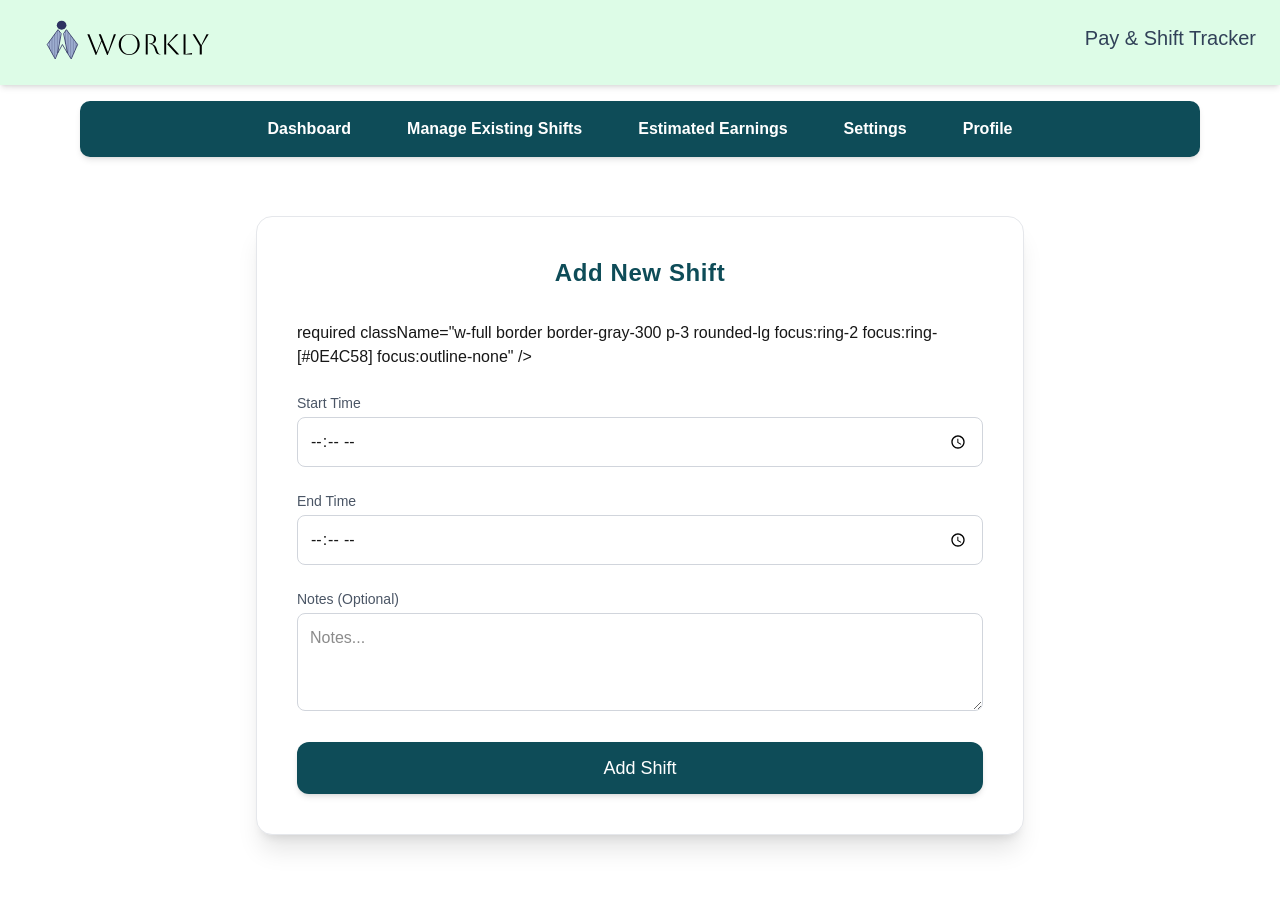
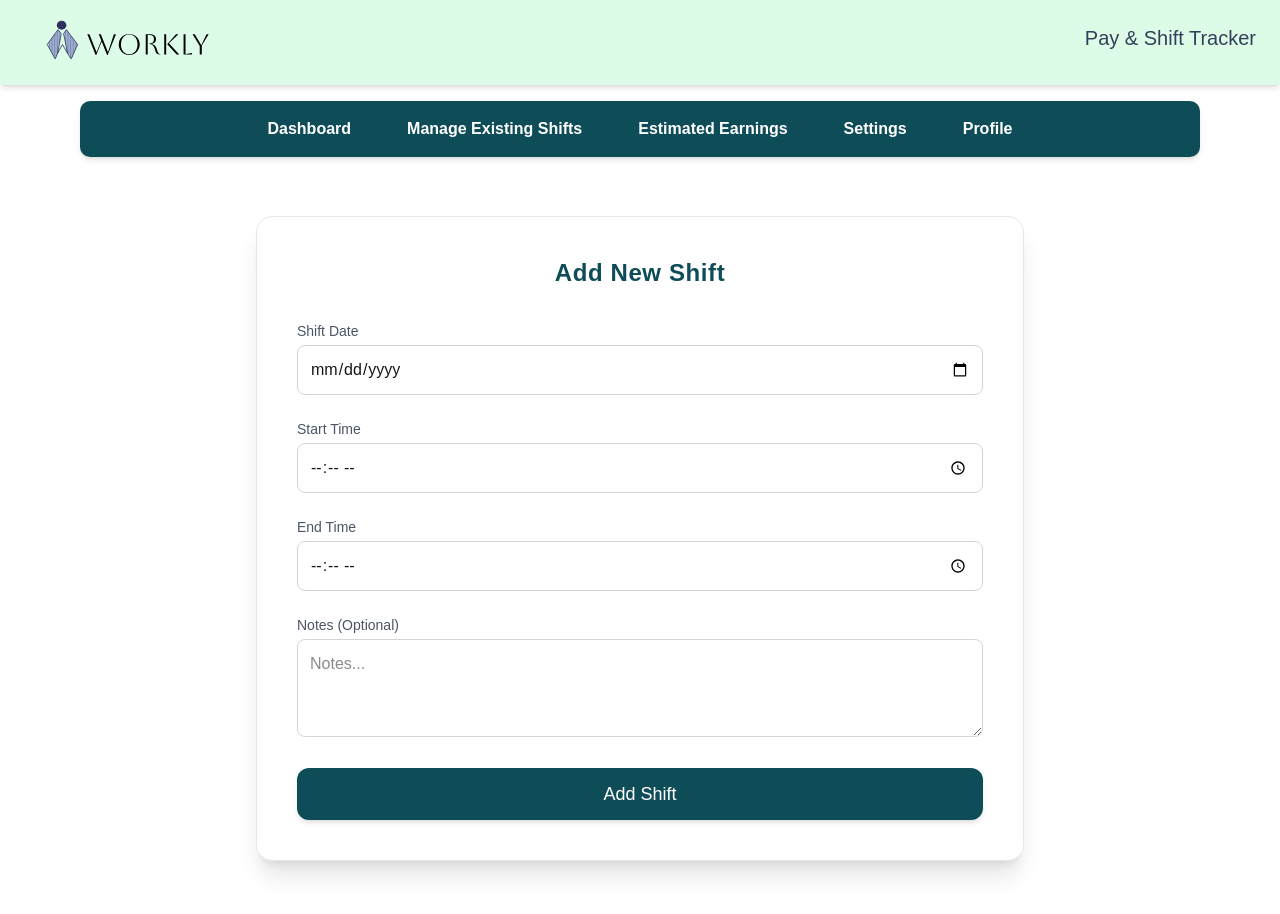
Before and after one commit to ZainabTameem/work-shift-pay-tracker, a Next.js app in the folder work-shift-pay-tracker/: page /dashboard in a window 1280 px wide. Shown: the top 914 px of the page. Before the commit the page ends 891 px from the top, so only its background shows below. Built offline with nearby package versions, Linux system fonts and the light colour scheme; no server answers.

Commit message:
Update AddShiftForm.js

```diff
--- a/work-shift-pay-tracker/app/components/DashboardComponents/AddShiftForm.js
+++ b/work-shift-pay-tracker/app/components/DashboardComponents/AddShiftForm.js
@@ -52,6 +52,13 @@ export default function AddShiftForm() {
         <form className="space-y-6" onSubmit={handleSubmit}>
 
           <div>
+            <label className="block text-sm font-medium text-gray-600 mb-1">
+              Shift Date
+            </label>
+            <input
+              type="date"
+              value={date}
+              onChange={(e) => setDate(e.target.value)}
               required
               className="w-full border border-gray-300 p-3 rounded-lg
               focus:ring-2 focus:ring-[#0E4C58] focus:outline-none"
```
